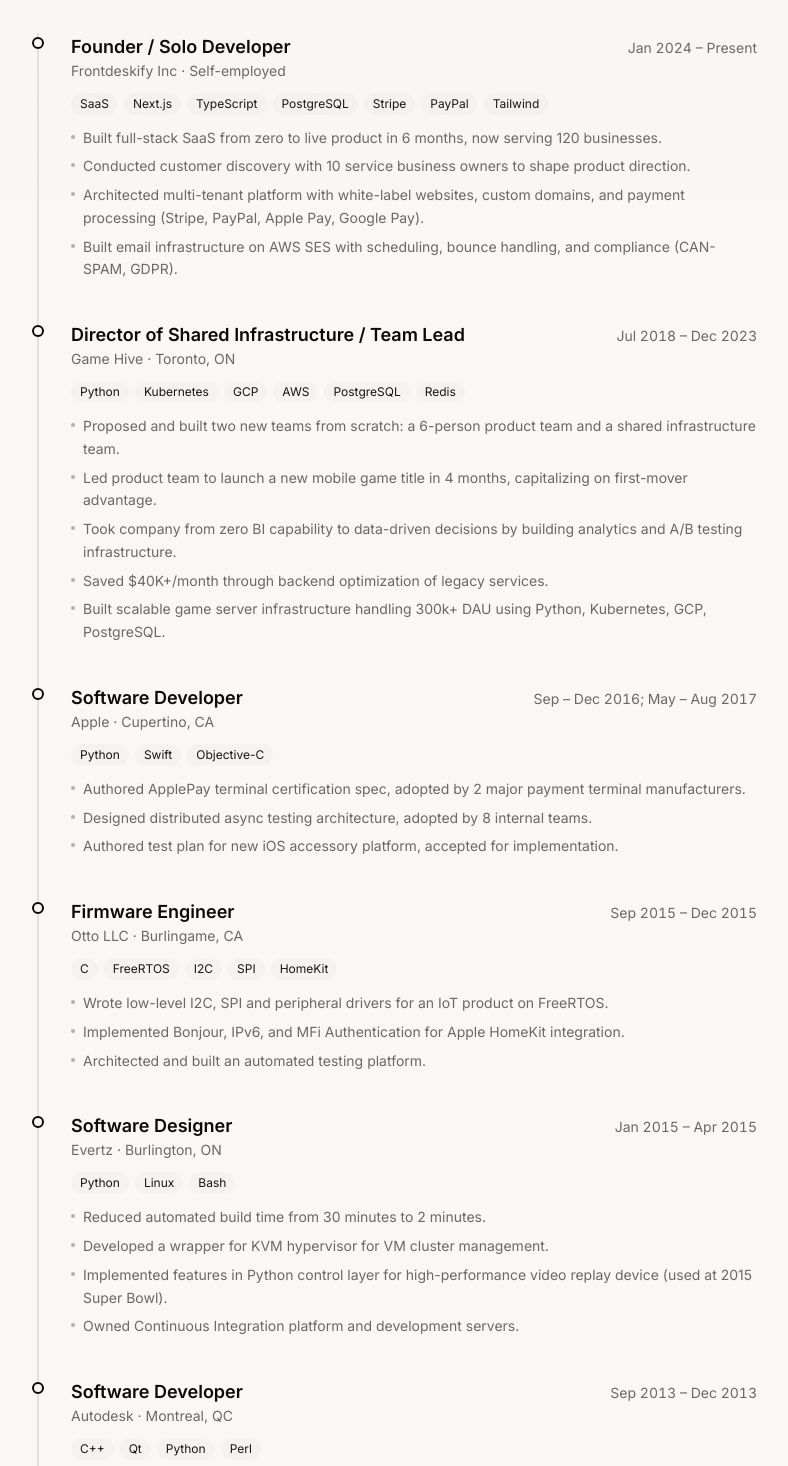
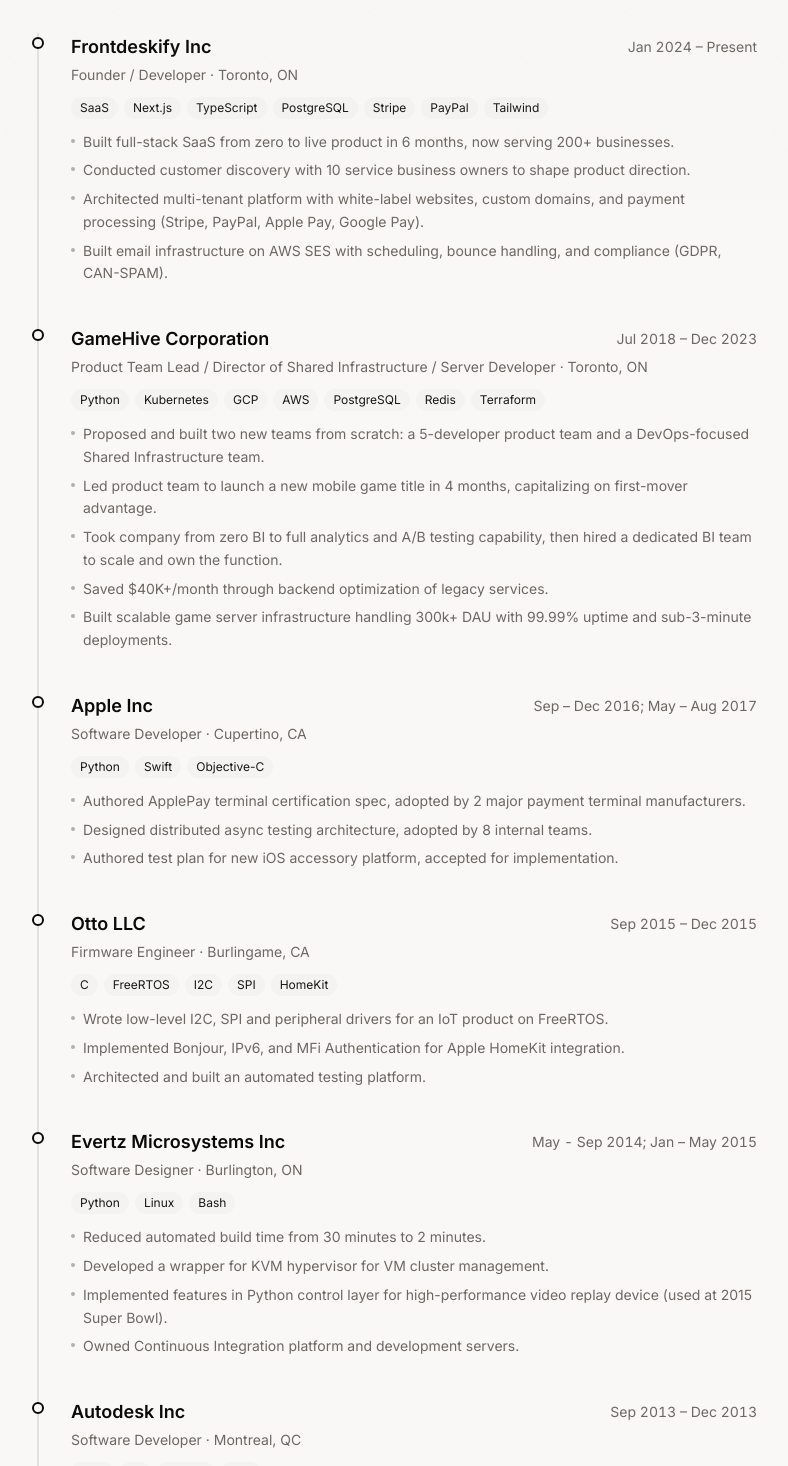
Before and after one commit to manna422/personal-site, a Next.js app: page /about in a window 1280 px wide. Shown: the part 600-2066 px from the top of the page, without its empty margins (243-1031 px from the left). Built offline with nearby package versions, Linux system fonts and the light colour scheme.

Commit message:
ABOUT: work history formatting tweaks

```diff
--- a/src/app/about/page.tsx
+++ b/src/app/about/page.tsx
@@ -16,9 +16,9 @@
 
 const workHistory: WorkEntry[] = [
   {
-    title: "Founder / Solo Developer",
+    title: "Founder / Developer",
     company: "Frontdeskify Inc",
-    location: "Self-employed",
+    location: "Toronto, ON",
     startDate: "Jan 2024",
     endDate: "Present",
     tags: [
@@ -31,30 +31,39 @@
       "Tailwind",
     ],
     description: [
-      "Built full-stack SaaS from zero to live product in 6 months, now serving 120 businesses.",
+      "Built full-stack SaaS from zero to live product in 6 months, now serving 200+ businesses.",
       "Conducted customer discovery with 10 service business owners to shape product direction.",
       "Architected multi-tenant platform with white-label websites, custom domains, and payment processing (Stripe, PayPal, Apple Pay, Google Pay).",
-      "Built email infrastructure on AWS SES with scheduling, bounce handling, and compliance (CAN-SPAM, GDPR).",
+      "Built email infrastructure on AWS SES with scheduling, bounce handling, and compliance (GDPR, CAN-SPAM).",
     ],
   },
   {
-    title: "Director of Shared Infrastructure / Team Lead",
-    company: "Game Hive",
+    title:
+      "Product Team Lead / Director of Shared Infrastructure / Server Developer",
+    company: "GameHive Corporation",
     location: "Toronto, ON",
     startDate: "Jul 2018",
     endDate: "Dec 2023",
-    tags: ["Python", "Kubernetes", "GCP", "AWS", "PostgreSQL", "Redis"],
+    tags: [
+      "Python",
+      "Kubernetes",
+      "GCP",
+      "AWS",
+      "PostgreSQL",
+      "Redis",
+      "Terraform",
+    ],
     description: [
-      "Proposed and built two new teams from scratch: a 6-person product team and a shared infrastructure team.",
+      "Proposed and built two new teams from scratch: a 5-developer product team and a DevOps-focused Shared Infrastructure team.",
       "Led product team to launch a new mobile game title in 4 months, capitalizing on first-mover advantage.",
-      "Took company from zero BI capability to data-driven decisions by building analytics and A/B testing infrastructure.",
+      "Took company from zero BI to full analytics and A/B testing capability, then hired a dedicated BI team to scale and own the function.",
       "Saved $40K+/month through backend optimization of legacy services.",
-      "Built scalable game server infrastructure handling 300k+ DAU using Python, Kubernetes, GCP, PostgreSQL.",
+      "Built scalable game server infrastructure handling 300k+ DAU with 99.99% uptime and sub-3-minute deployments.",
     ],
   },
   {
     title: "Software Developer",
-    company: "Apple",
+    company: "Apple Inc",
     location: "Cupertino, CA",
     startDate: "Sep – Dec 2016; May – Aug 2017",
     endDate: "",
@@ -80,10 +89,10 @@
   },
   {
     title: "Software Designer",
-    company: "Evertz",
+    company: "Evertz Microsystems Inc",
     location: "Burlington, ON",
-    startDate: "Jan 2015",
-    endDate: "Apr 2015",
+    startDate: "May - Sep 2014; Jan – May 2015",
+    endDate: "",
     tags: ["Python", "Linux", "Bash"],
     description: [
       "Reduced automated build time from 30 minutes to 2 minutes.",
@@ -94,7 +103,7 @@
   },
   {
     title: "Software Developer",
-    company: "Autodesk",
+    company: "Autodesk Inc",
     location: "Montreal, QC",
     startDate: "Sep 2013",
     endDate: "Dec 2013",
@@ -106,7 +115,7 @@
   },
   {
     title: "Software Developer",
-    company: "EXO U Inc.",
+    company: "EXO U Inc",
     location: "Montreal, QC",
     startDate: "Feb 2013",
     endDate: "May 2013",
@@ -176,16 +185,11 @@
               {/* Timeline dot */}
               <div className="absolute -left-[7px] top-1 h-3 w-3 rounded-full border-2 border-foreground bg-background" />
 
-              <div className="flex flex-col gap-1 sm:flex-row sm:items-baseline sm:justify-between">
-                <div>
-                  <h3 className="font-display text-lg font-semibold">
-                    {entry.title}
-                  </h3>
-                  <p className="text-sm text-muted-foreground">
-                    {entry.company} &middot; {entry.location}
-                  </p>
-                </div>
-                <span className="shrink-0 text-sm tabular-nums text-muted-foreground">
+              <div className="grid gap-1 sm:grid-cols-[1fr_auto]">
+                <h3 className="font-display text-lg font-semibold">
+                  {entry.company}
+                </h3>
+                <span className="shrink-0 text-sm tabular-nums text-muted-foreground sm:self-center">
                   {entry.endDate ? (
                     <>
                       {entry.startDate} &ndash; {entry.endDate}
@@ -194,6 +198,9 @@
                     entry.startDate
                   )}
                 </span>
+                <p className="text-sm text-muted-foreground sm:col-span-2">
+                  {entry.title} &middot; {entry.location}
+                </p>
               </div>
 
               {entry.tags.length > 0 && (
```
